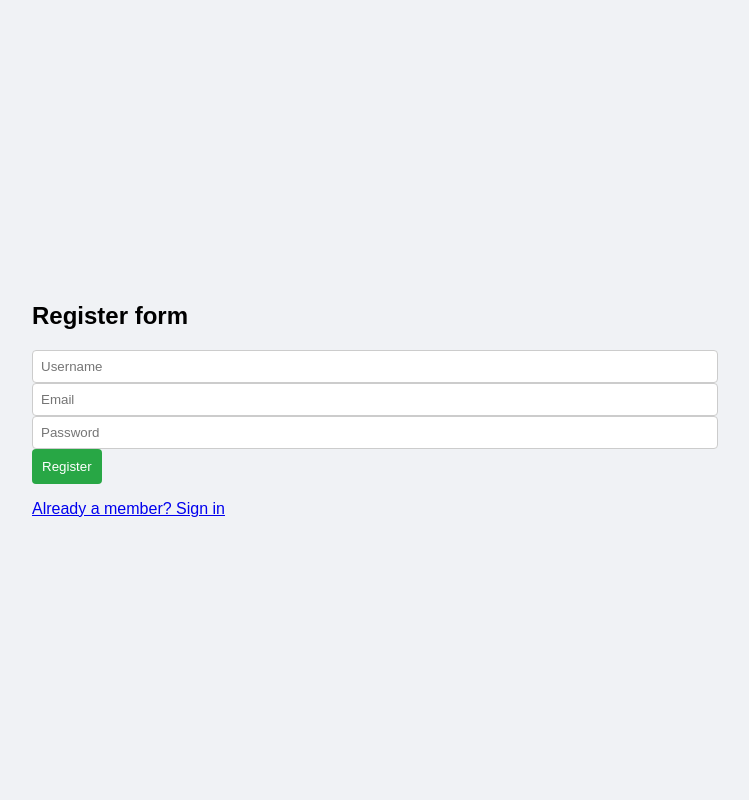
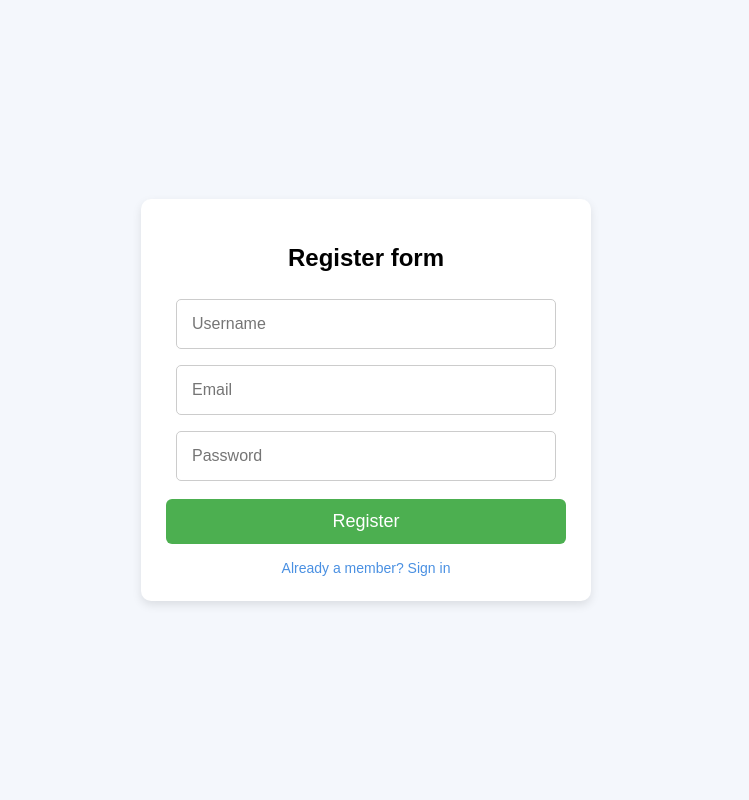
Before and after one commit to jeezdredd/social-media-platform, a PHP site: page /register.html in a window 1280 px wide. Shown: the whole page, without its empty margins (274-1023 px from the left). Run offline with PHP 8.4, Linux system fonts and the light colour scheme.

Commit message:
separate style files for the login and register pages

```diff
--- a/styles/register.css
+++ b/styles/register.css
@@ -1,54 +1,61 @@
-/* Register Page Styles */
 body {
     font-family: Arial, sans-serif;
-    background-color: #f0f2f5;
+    background-color: #f4f7fc;
+    display: flex;
+    justify-content: center;
+    align-items: center;
+    height: 100vh;
     margin: 0;
-    padding: 0;
-    display: flex;
-    flex-direction: column;
-    align-items: center;
-    justify-content: center;
-    height: 100vh;
 }
 
-form {
-    display: flex;
-    flex-direction: column;
-    gap: 10px;
-    max-width: 400px;
+.container {
+    background: white;
+    padding: 25px;
+    border-radius: 10px;
+    box-shadow: 0px 4px 10px rgba(0, 0, 0, 0.1);
+    width: 400px;
+    text-align: center;
+}
+
+h1 {
+    font-size: 26px;
+    margin-bottom: 15px;
+}
+
+input {
+    width: calc(100% - 20px);
     padding: 15px;
+    margin: 8px 0;
     border: 1px solid #ccc;
     border-radius: 5px;
-    background: #f9f9f9;
-    width: 100%;
-}
-
-input[type="text"], input[type="email"], input[type="password"] {
-    width: 100%;
-    padding: 8px;
-    border: 1px solid #ccc;
-    border-radius: 4px;
+    box-sizing: border-box;
+    font-size: 16px;
 }
 
 button {
-    background: #28a745;
+    width: 100%;
+    background-color: #4CAF50;
     color: white;
-    padding: 10px;
+    padding: 12px;
     border: none;
-    border-radius: 4px;
+    border-radius: 6px;
     cursor: pointer;
+    font-size: 18px;
+    margin-top: 10px;
 }
 
 button:hover {
-    background: #218838;
+    background-color: #45a049;
 }
 
-.success-message {
-    color: green;
-    text-align: center;
+a {
+    display: block;
+    margin-top: 15px;
+    text-decoration: none;
+    color: #4a90e2;
+    font-size: 14px;
 }
 
-.error-message {
-    color: red;
-    text-align: center;
+a:hover {
+    text-decoration: underline;
 }
```
Also changed, not shown: styles/login.css (+39 -32 lines).
